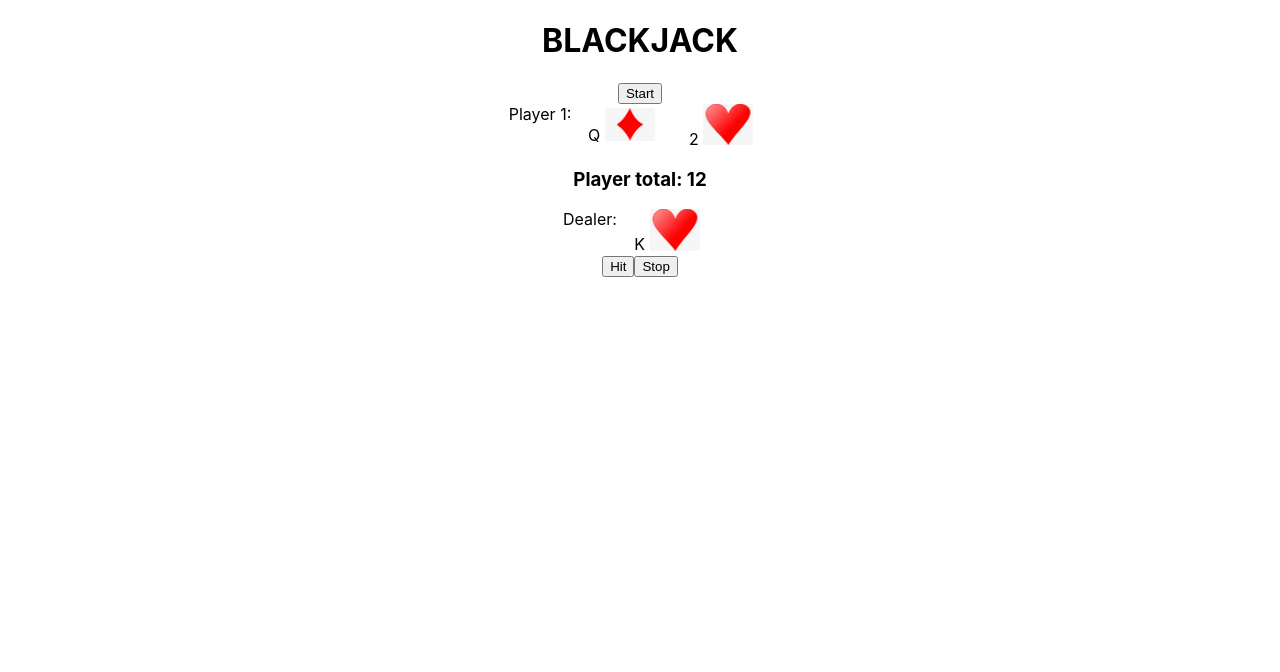
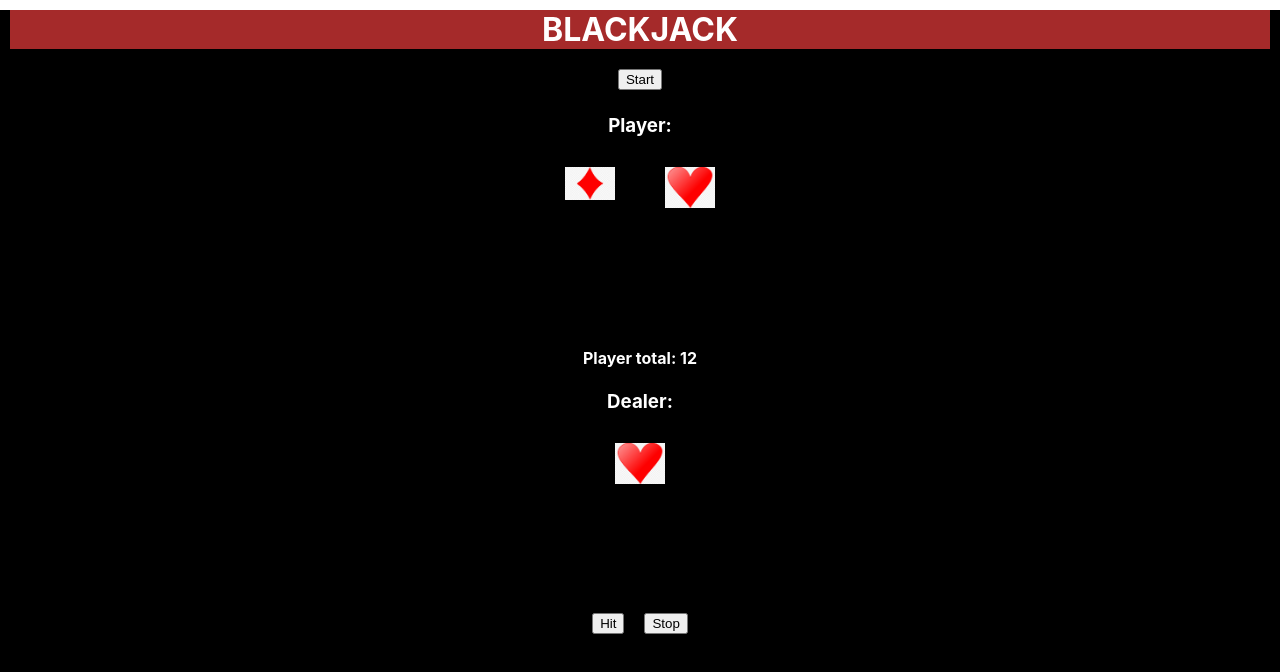
Before and after one commit to seilcho7/week_12-backjack, a React (Create React App) app: page / in a window 1280 px wide. Both pictures are taken after a click on the button "Start". Shown: the top 672 px of the page. Built offline with nearby package versions, Linux system fonts and the light colour scheme; the HTML template or start-up script is replaced by a standard one.

Commit message:
adds some css

```diff
--- a/src/App.css
+++ b/src/App.css
@@ -1,5 +1,7 @@
 .App {
   text-align: center;
+  background-color: black;
+  height: 1000px;
 }
 
 img {
@@ -8,7 +10,9 @@
 
 .card {
   width: 100px;
+  height: 180px;
   margin: auto;
+  justify-content: space-between;
 }
 
 .p1 {
@@ -23,6 +27,42 @@
   display: inline-flex;
 }
 
+.top {
+  margin: 0;
+  margin-left: 5px;
+  text-align: left;
+}
+
+.bot {
+  margin: 0;
+  margin-right: 5px;
+  text-align: right;
+}
+
+h1 {
+  margin: 10px;
+  color: white;
+  background-color: brown;
+}
+
+h3 {
+  margin-top: 14px;
+  margin-bottom: 10px;
+  color: white;
+}
+
+h2 {
+  color: white;
+}
+
+h4 {
+  color: white;
+}
+
+button {
+  margin: 10px;
+}
+
 
 @keyframes App-logo-spin {
   from {
--- a/src/Deck.js
+++ b/src/Deck.js
@@ -21,25 +21,27 @@
 
     render () {
         return (
-            <div>
+            <div className="App">
                 <h1>BLACKJACK</h1>
                 <button onClick={this._reset}>Start</button>
                 <br></br>
                     {this.state.won === 1 ? <h2>You win</h2> : this.state.won === 2 ? <h2>You lose</h2> : this.state.won === 3 ? <h2>Tie</h2>: null}
+                    {this.state.p1 ? <h3>Player: </h3> : null}
                     <div className="p1">
-                    {this.state.p1 ? <div className='p1'>Player 1: <div className="card">{this.state.p1[0].Value} <img className="card-img-top" src={this.state.p1[0].Suit}></img></div> <div className="card">{this.state.p1[1].Value} <img className="card-img-top" src={this.state.p1[1].Suit}></img></div></div> : null}
-                    {this.state.index > 3 && this.state.p1 ? <div className="card">{this.state.p1[2].Value} <img className="card-img-top" src={this.state.p1[2].Suit}></img></div> : null}
-                    {this.state.index > 4 && this.state.p1 ? <div className="card">{this.state.p1[3].Value} <img className="card-img-top" src={this.state.p1[3].Suit}></img></div> : null}
-                    {this.state.index > 5 && this.state.p1 ? <div className="card">{this.state.p1[4].Value} <img className="card-img-top" src={this.state.p1[4].Suit}></img></div> : null}
-                    {this.state.index > 6 && this.state.p1 ? <div className="card">{this.state.p1[5].Value} <img className="card-img-top" src={this.state.p1[5].Suit}></img></div> : null}
-                    {this.state.index > 7 && this.state.p1 ? <div className="card">{this.state.p1[6].Value} <img className="card-img-top" src={this.state.p1[6].Suit}></img></div> : null}
+                    {this.state.p1 ? <div className='p1'><div className="card"><p className="top">{this.state.p1[0].Value}</p><img className="card-img-top" src={this.state.p1[0].Suit}></img><p className="bot">{this.state.p1[0].Value}</p></div> <div className="card"><p className="top">{this.state.p1[1].Value}</p><img className="card-img-top" src={this.state.p1[1].Suit}></img><p className="bot">{this.state.p1[1].Value}</p></div></div> : null}
+                    {this.state.index > 3 && this.state.p1 ? <div className="card"><p className="top">{this.state.p1[2].Value}</p><img className="card-img-top" src={this.state.p1[2].Suit}></img><p className="bot">{this.state.p1[2].Value}</p></div> : null}
+                    {this.state.index > 4 && this.state.p1 ? <div className="card"><p className="top">{this.state.p1[3].Value}</p><img className="card-img-top" src={this.state.p1[3].Suit}></img><p className="bot">{this.state.p1[3].Value}</p></div> : null}
+                    {this.state.index > 5 && this.state.p1 ? <div className="card"><p className="top">{this.state.p1[4].Value}</p><img className="card-img-top" src={this.state.p1[4].Suit}></img><p className="bot">{this.state.p1[4].Value}</p></div> : null}
+                    {this.state.index > 6 && this.state.p1 ? <div className="card"><p className="top">{this.state.p1[5].Value}</p><img className="card-img-top" src={this.state.p1[5].Suit}></img><p className="bot">{this.state.p1[5].Value}</p></div> : null}
+                    {this.state.index > 7 && this.state.p1 ? <div className="card"><p className="top">{this.state.p1[6].Value}</p><img className="card-img-top" src={this.state.p1[6].Suit}></img><p className="bot">{this.state.p1[6].Value}</p></div> : null}
                     </div>
-                    <h3>Player total: {this.state.playerTotal}</h3>
+                    <h4>Player total: {this.state.playerTotal}</h4>
+                    {this.state.p2 ? <h3>Dealer: </h3> : null}
                     <div className="line">
-                    {this.state.p2 ? <div className="p2">Dealer: <div className="card">{this.state.p2[0].Value} <img className="card-img-top" src={this.state.p2[0].Suit}></img></div></div> : null}
-                        {this.state.showDealer ? <div className="card">{this.state.p2[1].Value} <img className="card-img-top" src={this.state.p2[1].Suit}></img></div> : null}
+                    {this.state.p2 ? <div className="p2"><div className="card"><p className="top">{this.state.p2[0].Value}</p><img className="card-img-top" src={this.state.p2[0].Suit}></img><p className="bot">{this.state.p2[0].Value}</p></div></div> : null}
+                        {this.state.showDealer ? <div className="card"><p className="top">{this.state.p2[1].Value}</p><img className="card-img-top" src={this.state.p2[1].Suit}></img><p className="bot">{this.state.p2[1].Value}</p></div> : null}
                     </div>
-                        {this.state.dealerTotal ? <h3>Dealer total: {this.state.dealerTotal}</h3> : null}
+                        {this.state.dealerTotal ? <h4>Dealer total: {this.state.dealerTotal}</h4> : null}
                     <br></br>
                 <button onClick={this._hitCard}>Hit</button>
                 <button onClick={this.state.deck ? this._showDealer : null}>Stop</button>
```
